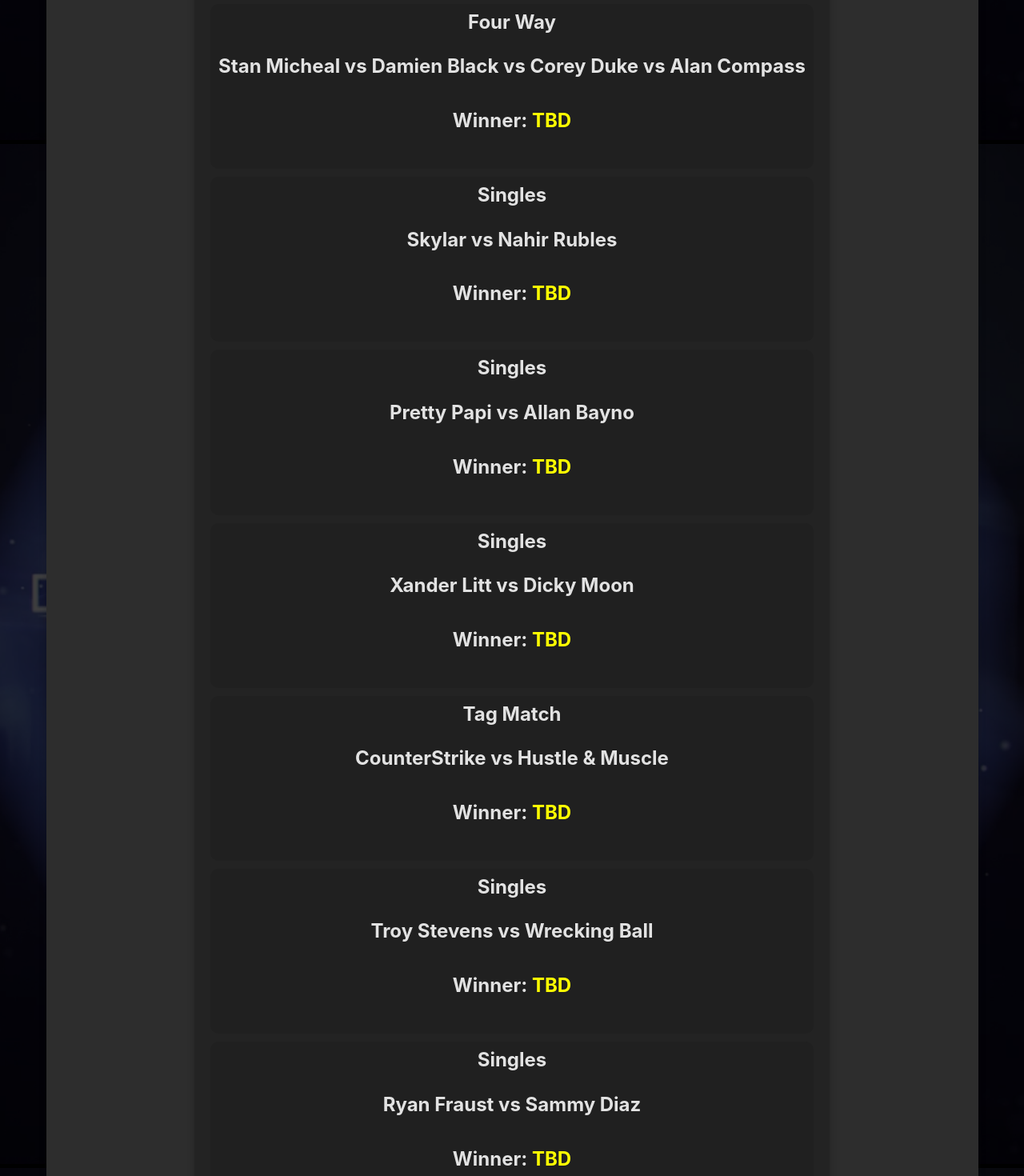
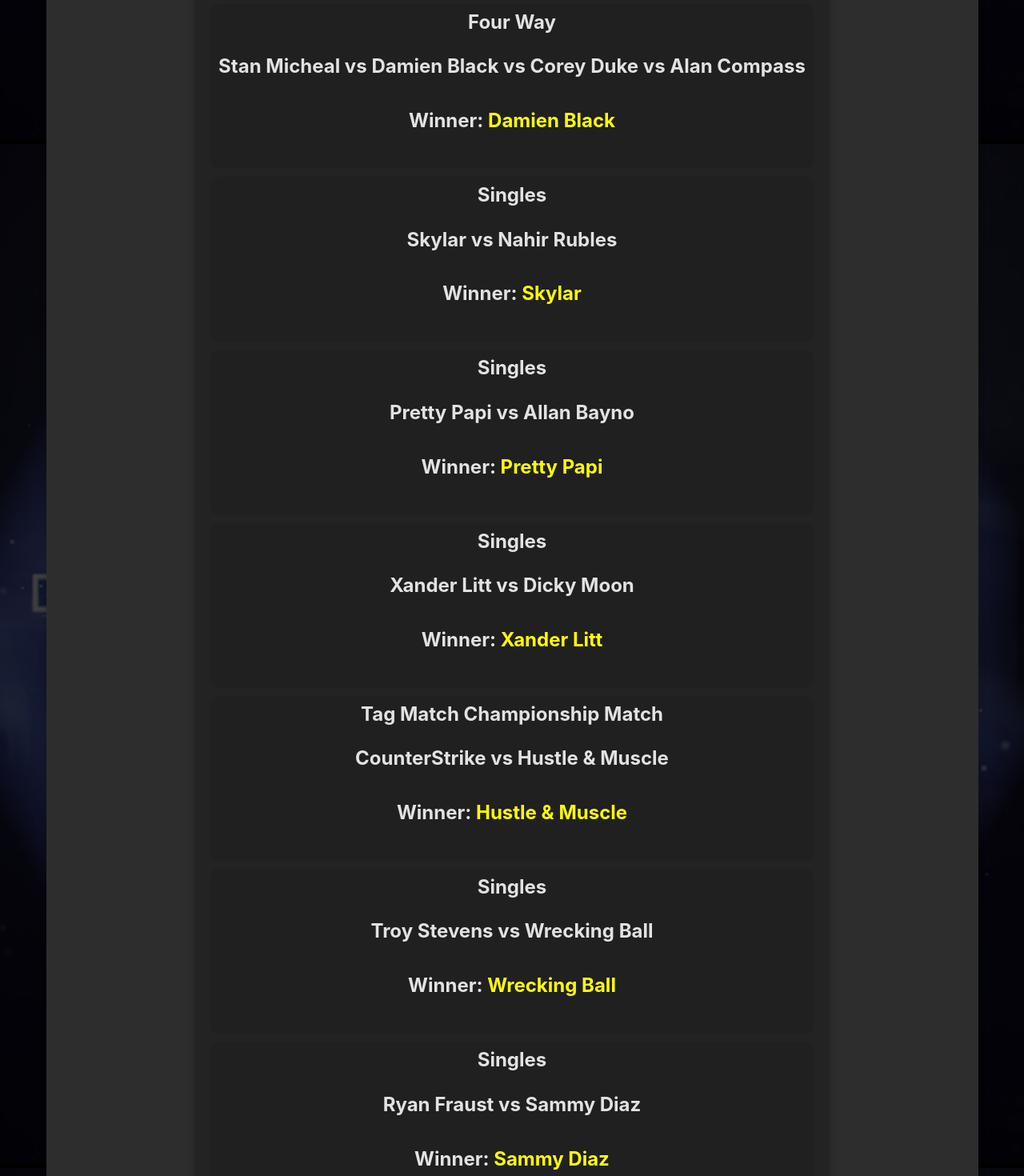
Before and after one commit to RonaldMartin02/Tetsu, a React (Vite) app in the folder Client/: page /Shows in a window 1280 px wide. Shown: the part 1100-2570 px from the top of the page at 80% size. Built offline with nearby package versions, Linux system fonts and the light colour scheme.

Commit message:
added winners

```diff
--- a/Client/src/pages/Shows.jsx
+++ b/Client/src/pages/Shows.jsx
@@ -24,7 +24,7 @@ export default function Shows() {
                         P3: "Corey Duke",
                         P4: "Alan Compass"
                     },
-                    Winner: "TBD",
+                    Winner: "Damien Black",
                     videoId: ""
                 },
                 Match2: {
@@ -33,7 +33,7 @@ export default function Shows() {
                         P1: "Skylar",
                         P2: "Nahir Rubles"
                     },
-                    Winner: "TBD",
+                    Winner: "Skylar",
                     videoId: ""
                 },
                 Match3: {
@@ -42,7 +42,7 @@ export default function Shows() {
                         P1: "Pretty Papi",
                         P2: "Allan Bayno"
                     },
-                    Winner: "TBD",
+                    Winner: "Pretty Papi",
                     videoId: ""
                 },
                 Match4: {
@@ -51,16 +51,16 @@ export default function Shows() {
                         P1: "Xander Litt",
                         P2: "Dicky Moon"
                     },
-                    Winner: "TBD",
+                    Winner: "Xander Litt",
                     videoId: ""
                 },
                 Match5: {
-                    Type: "Tag Match",
+                    Type: "Tag Match Championship Match",
                     Wrestlers: {
                         P1: "CounterStrike",
                         P2: "Hustle & Muscle"
                     },
-                    Winner: "TBD",
+                    Winner: "Hustle & Muscle",
                     videoId: ""
                 },
                 Match6: {
@@ -69,7 +69,7 @@ export default function Shows() {
                         P1: "Troy Stevens",
                         P2: "Wrecking Ball"
                     },
-                    Winner: "TBD",
+                    Winner: "Wrecking Ball",
                     videoId: ""
                 },
                 Match7: {
@@ -78,7 +78,7 @@ export default function Shows() {
                         P1: "Ryan Fraust",
                         P2: "Sammy Diaz"
                     },
-                    Winner: "TBD",
+                    Winner: "Sammy Diaz",
                     videoId: ""
                 },
                 Match8: {
@@ -87,7 +87,7 @@ export default function Shows() {
                         P1: "Patrick Saint",
                         P2: "Ichiban"
                     },
-                    Winner: "TBD",
+                    Winner: "Patrick Saint",
                     videoId: ""
             }
         }
```
